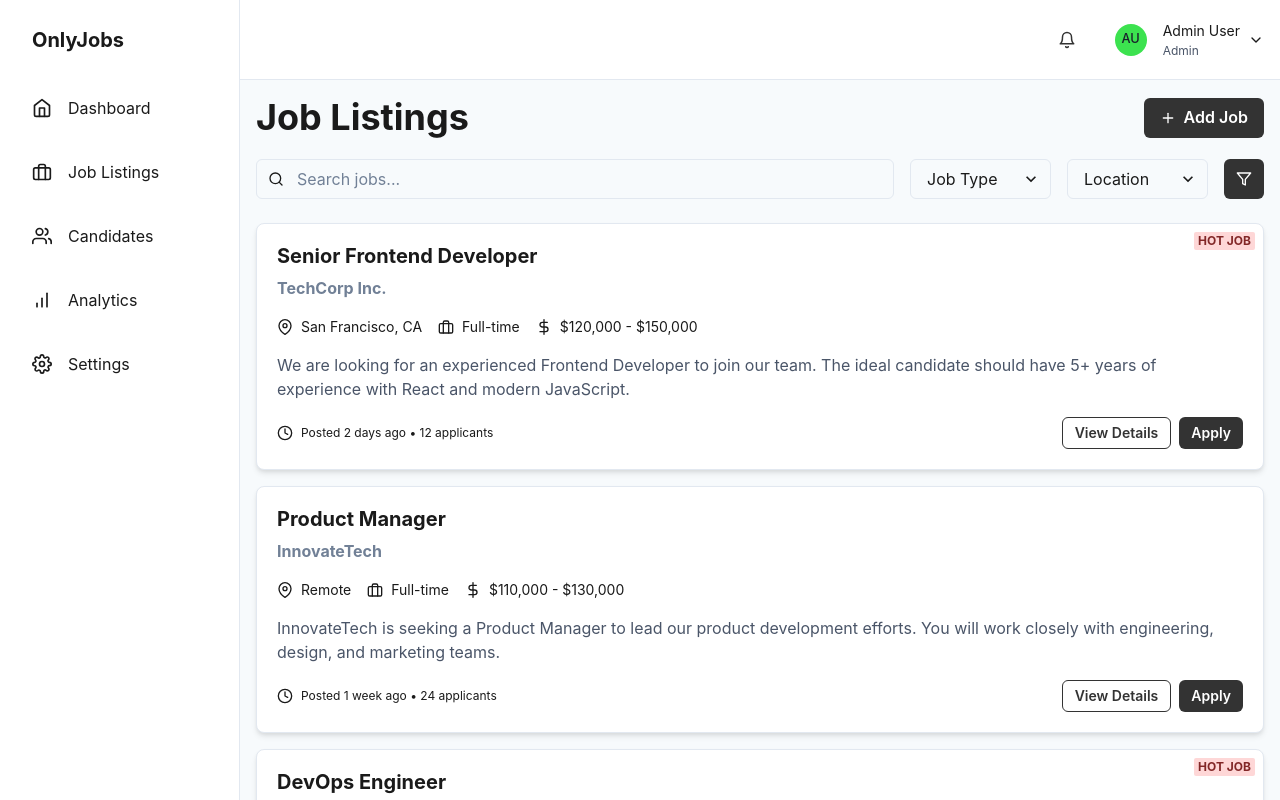
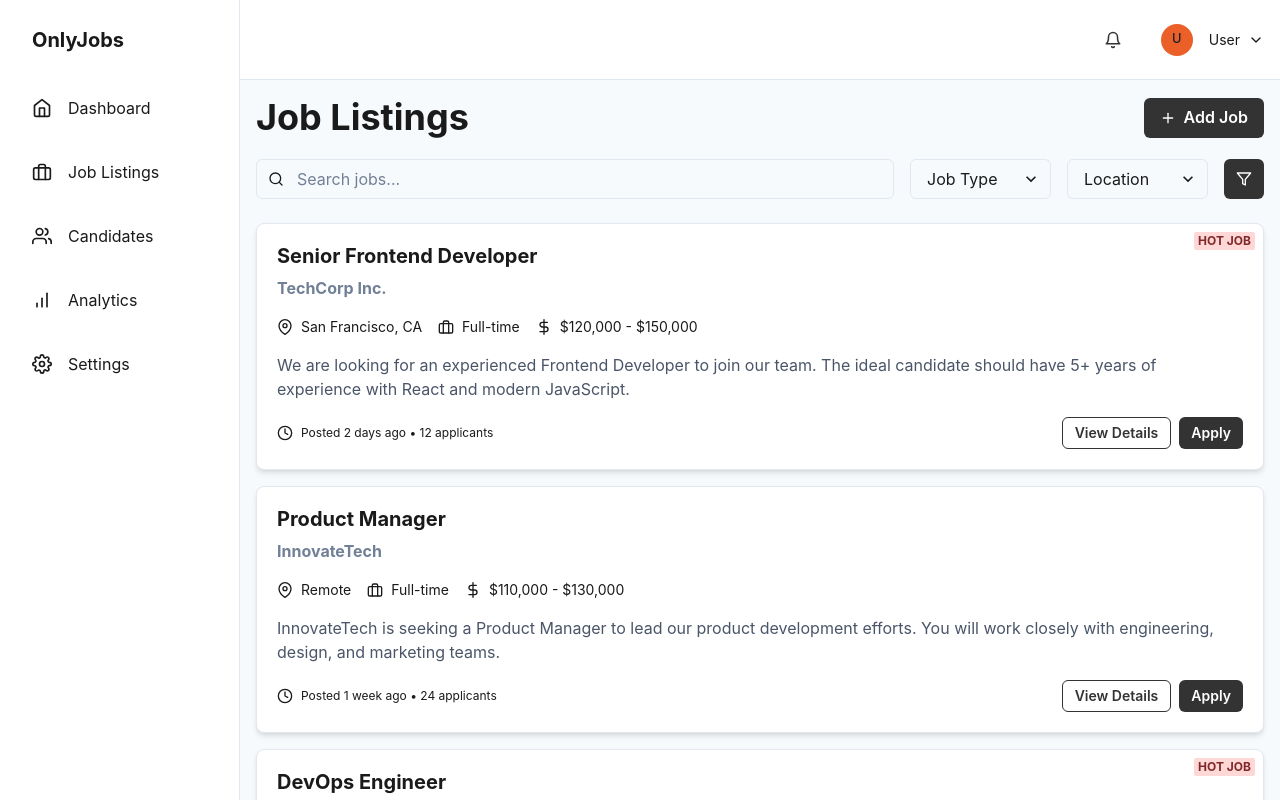
Before and after one commit to stonebinox/onlyjobs-frontend, a Next.js app: page /dashboard/jobs in a window 1280 px wide. Shown: the top 800 px of the page. Built offline with nearby package versions, Linux system fonts and the light colour scheme.

Commit message:
Reordered components and added authed fetch

```diff
--- a/src/components/Layout/DashboardLayout.tsx
+++ b/src/components/Layout/DashboardLayout.tsx
@@ -1,37 +1,26 @@
-import React, { ReactNode, useState } from "react";
+import React, { ReactNode } from "react";
 import {
   Box,
   Flex,
-  IconButton,
-  Text,
   CloseButton,
   Drawer,
   DrawerContent,
   useDisclosure,
   useColorModeValue,
   BoxProps,
-  FlexProps,
   VStack,
-  HStack,
-  Avatar,
-  Menu,
-  MenuButton,
-  MenuList,
-  MenuItem,
   Heading,
 } from "@chakra-ui/react";
 import {
-  FiMenu,
   FiHome,
   FiUsers,
   FiBriefcase,
   FiSettings,
   FiBarChart,
-  FiChevronDown,
-  FiBell,
 } from "react-icons/fi";
 import Link from "next/link";
 import { IconType } from "react-icons";
+import { TopNav } from "./TopNav";
 
 interface SidebarItemProps {
   icon: IconType;
@@ -111,83 +100,6 @@ const SidebarContent = ({ onClose, ...rest }: SidebarProps) => {
   );
 };
 
-interface TopNavProps extends FlexProps {
-  onOpen: () => void;
-}
-
-const TopNav = ({ onOpen, ...rest }: TopNavProps) => {
-  return (
-    <Flex
-      ml={{ base: 0, md: 60 }}
-      px={{ base: 4, md: 4 }}
-      height="20"
-      alignItems="center"
-      bg={useColorModeValue("white", "gray.900")}
-      borderBottomWidth="1px"
-      borderBottomColor={useColorModeValue("gray.200", "gray.700")}
-      justifyContent={{ base: "space-between", md: "flex-end" }}
-      {...rest}
-    >
-      <IconButton
-        display={{ base: "flex", md: "none" }}
-        onClick={onOpen}
-        variant="outline"
-        aria-label="open menu"
-        icon={<FiMenu />}
-      />
-
-      <Text
-        display={{ base: "flex", md: "none" }}
-        fontSize="2xl"
-        fontWeight="bold"
-      >
-        OnlyJobs
-      </Text>
-
-      <HStack spacing={{ base: "0", md: "6" }}>
-        <IconButton
-          size="lg"
-          variant="ghost"
-          aria-label="notifications"
-          icon={<FiBell />}
-        />
-        <Flex alignItems={"center"}>
-          <Menu>
-            <MenuButton
-              py={2}
-              transition="all 0.3s"
-              _focus={{ boxShadow: "none" }}
-            >
-              <HStack>
-                <Avatar size={"sm"} name="Admin User" />
-                <VStack
-                  display={{ base: "none", md: "flex" }}
-                  alignItems="flex-start"
-                  spacing="1px"
-                  ml="2"
-                >
-                  <Text fontSize="sm">Admin User</Text>
-                  <Text fontSize="xs" color="gray.600">
-                    Admin
-                  </Text>
-                </VStack>
-                <Box display={{ base: "none", md: "flex" }}>
-                  <FiChevronDown />
-                </Box>
-              </HStack>
-            </MenuButton>
-            <MenuList>
-              <MenuItem>Profile</MenuItem>
-              <MenuItem>Settings</MenuItem>
-              <MenuItem>Sign out</MenuItem>
-            </MenuList>
-          </Menu>
-        </Flex>
-      </HStack>
-    </Flex>
-  );
-};
-
 interface DashboardLayoutProps {
   children: ReactNode;
 }
--- /dev/null
+++ b/src/components/Layout/TopNav.tsx
@@ -0,0 +1,114 @@
+import { useAuth } from "@/contexts/AuthContext";
+import { useApi } from "@/hooks/useApi";
+import {
+  Avatar,
+  Box,
+  Flex,
+  FlexProps,
+  HStack,
+  IconButton,
+  Menu,
+  MenuButton,
+  MenuItem,
+  MenuList,
+  Text,
+  useColorModeValue,
+  VStack,
+} from "@chakra-ui/react";
+import { useEffect, useState } from "react";
+import { FiBell, FiChevronDown, FiMenu } from "react-icons/fi";
+
+interface TopNavProps extends FlexProps {
+  onOpen: () => void;
+}
+
+export const TopNav = ({ onOpen, ...rest }: TopNavProps) => {
+  const [username, setUsername] = useState<string>("User");
+  const { getUserName } = useApi();
+  const auth = useAuth();
+
+  useEffect(() => {
+    const fetchUsername = async () => {
+      if (!auth || !auth.userId) return;
+
+      try {
+        const usernameResponse = await getUserName(auth.userId);
+        const { username } = usernameResponse;
+        setUsername(username);
+      } catch (error) {
+        console.error(error);
+        setUsername("User");
+      }
+    };
+
+    fetchUsername();
+  }, [auth, getUserName]);
+
+  return (
+    <Flex
+      ml={{ base: 0, md: 60 }}
+      px={{ base: 4, md: 4 }}
+      height="20"
+      alignItems="center"
+      bg={useColorModeValue("white", "gray.900")}
+      borderBottomWidth="1px"
+      borderBottomColor={useColorModeValue("gray.200", "gray.700")}
+      justifyContent={{ base: "space-between", md: "flex-end" }}
+      {...rest}
+    >
+      <IconButton
+        display={{ base: "flex", md: "none" }}
+        onClick={onOpen}
+        variant="outline"
+        aria-label="open menu"
+        icon={<FiMenu />}
+      />
+
+      <Text
+        display={{ base: "flex", md: "none" }}
+        fontSize="2xl"
+        fontWeight="bold"
+      >
+        OnlyJobs
+      </Text>
+
+      <HStack spacing={{ base: "0", md: "6" }}>
+        <IconButton
+          size="lg"
+          variant="ghost"
+          aria-label="notifications"
+          icon={<FiBell />}
+        />
+        <Flex alignItems={"center"}>
+          <Menu>
+            <MenuButton
+              py={2}
+              transition="all 0.3s"
+              _focus={{ boxShadow: "none" }}
+            >
+              <HStack>
+                <Avatar size={"sm"} name={username} />
+                <VStack
+                  display={{ base: "none", md: "flex" }}
+                  alignItems="flex-start"
+                  spacing="1px"
+                  ml="2"
+                >
+                  <Text fontSize="sm">{username}</Text>
+                </VStack>
+                <Box display={{ base: "none", md: "flex" }}>
+                  <FiChevronDown />
+                </Box>
+              </HStack>
+            </MenuButton>
+            <MenuList>
+              <MenuItem>Profile</MenuItem>
+              <MenuItem>Settings</MenuItem>
+              <MenuItem>Sign out</MenuItem>
+            </MenuList>
+          </Menu>
+        </Flex>
+      </HStack>
+    </Flex>
+  );
+};
--- a/src/hooks/useApi.ts
+++ b/src/hooks/useApi.ts
@@ -1,3 +1,16 @@
+const getHeaders = () => {
+  const token = localStorage.getItem("onlyjobs_token");
+  const headers: HeadersInit = {
+    "Content-Type": "application/json",
+  };
+
+  if (token) {
+    headers.Authorization = `Bearer ${token}`;
+  }
+
+  return headers;
+};
+
 export const useApi = () => {
   const authenticateUser = async (email: string, password: string) => {
     try {
@@ -24,7 +37,30 @@ export const useApi = () => {
     }
   };
 
+  const getUserName = async (userId: string) => {
+    try {
+      const response = await fetch(
+        `${process.env.NEXT_PUBLIC_API_URL}/users/username`,
+        {
+          method: "GET",
+          headers: getHeaders(),
+        }
+      );
+
+      if (!response.ok) {
+        const errorData = await response.json();
+        throw new Error(errorData.message || "Failed to fetch user name");
+      }
+
+      return await response.json();
+    } catch (error) {
+      console.error("Fetch user name error:", error);
+      return { error: (error as Error).message };
+    }
+  };
+
   return {
     authenticateUser,
+    getUserName,
   };
 };
```
Also changed, not shown: src/pages/dashboard/index.tsx (+12 -0 lines).
